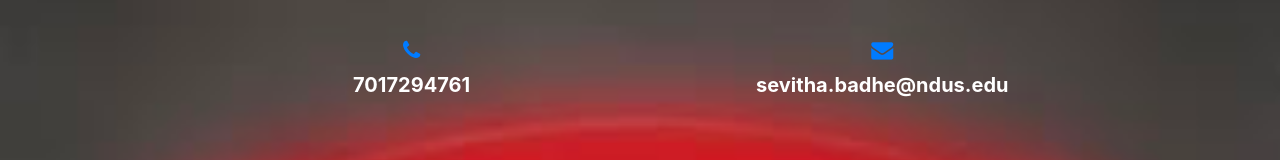
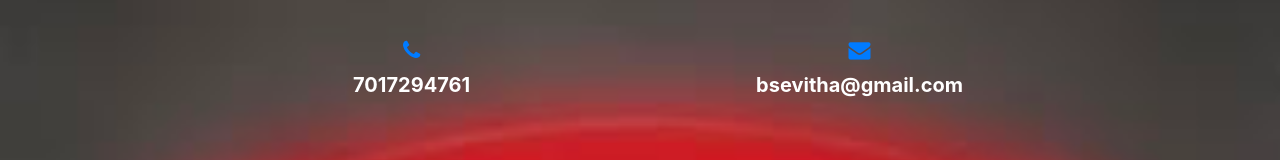
Before and after one commit to bsevitha/sevithawebsite.github.io, a plain HTML site: page index.html in a window 1280 px wide. Shown: the part 3396-3556 px from the top of the page. Drawn offline with nearby package versions, Linux system fonts and the light colour scheme.

Commit message:
Update index.html

```diff
--- a/index.html
+++ b/index.html
@@ -257,8 +257,8 @@ Hope to hear from you.</p>
 </div>
 <div class="class">
 <div class="save1 ">
-<a href="mailto:sevitha.badhe@ndus.edu"><i class="fa fa-envelope "></i></a>
-<div class="hell1"><p> sevitha.badhe@ndus.edu </p>
+<a href="mailto:bsevitha@gmail.com"><i class="fa fa-envelope "></i></a>
+<div class="hell1"><p> bsevitha@gmail.com </p>
 </div>
 </div>
 </div>
```
